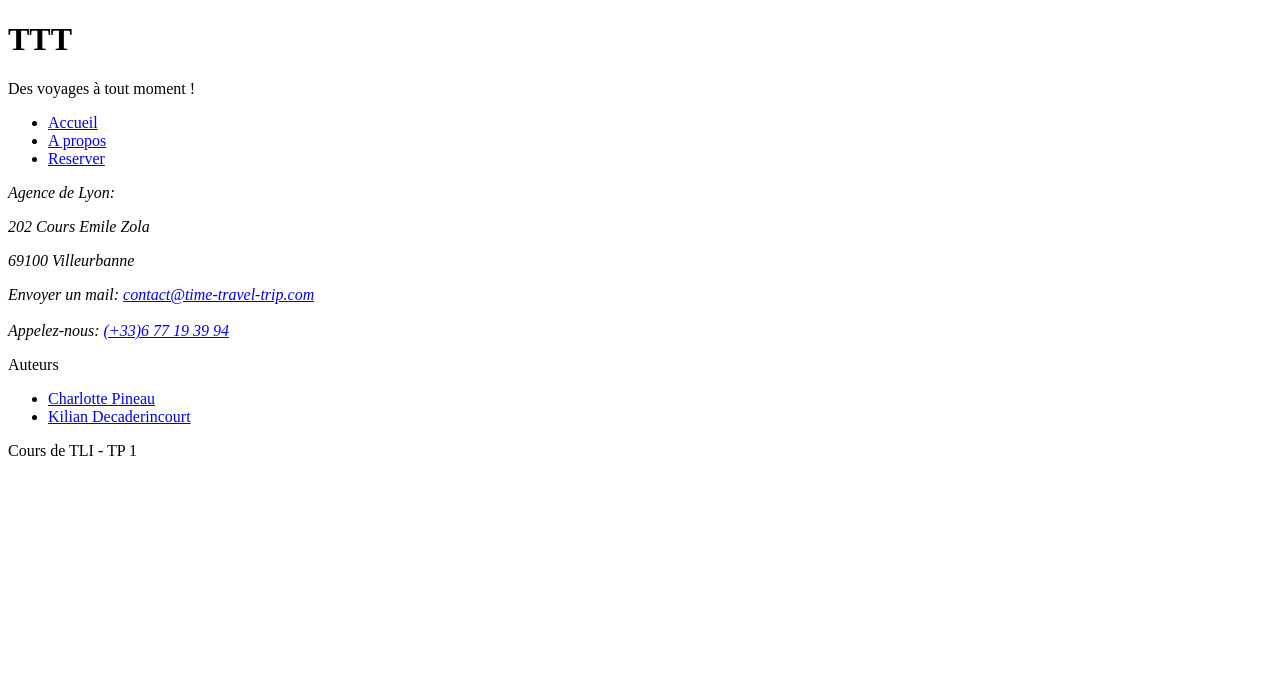
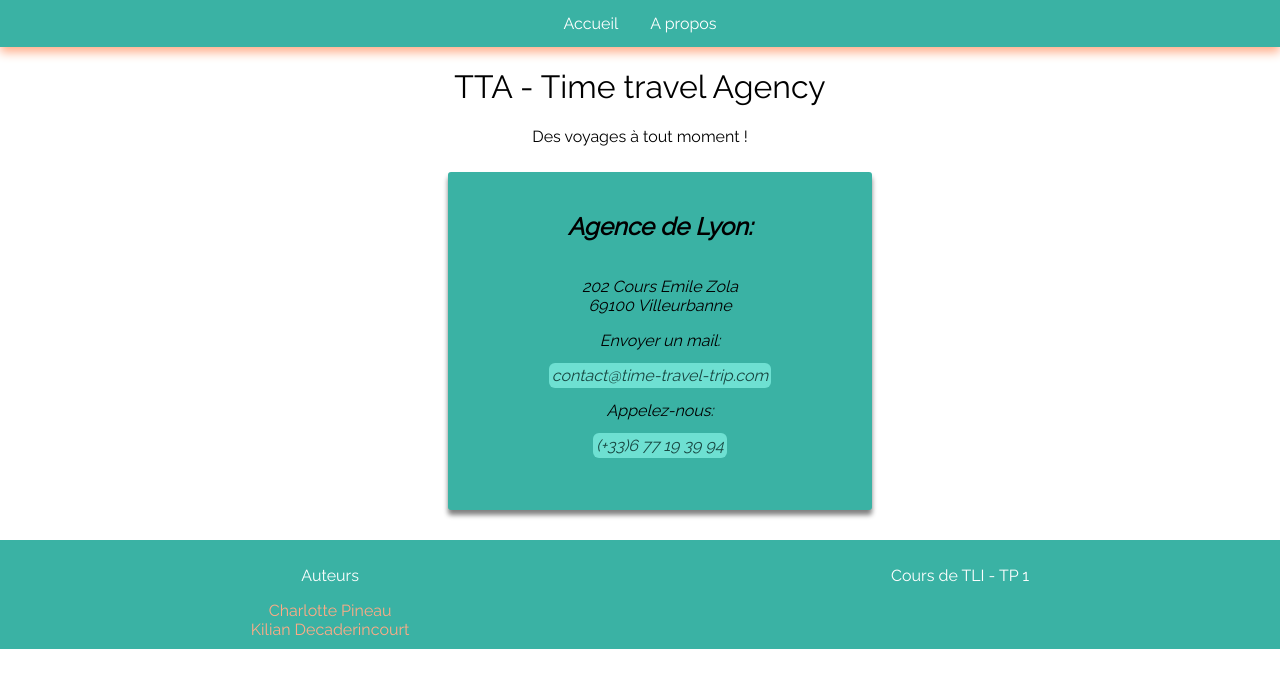
Before and after one commit to charli-pn/TLI-CPE, a plain HTML site: page contact.html in a window 1280 px wide. Drawn offline with Linux system fonts and the light colour scheme.

Commit message:
update style

```diff
--- a/contact.html
+++ b/contact.html
@@ -1,40 +1,46 @@
 <!DOCTYPE html>
 <html>
+
 <head>
     <title>Agence voyage</title>
+    <meta charset="utf-8">
+    <link rel="stylesheet" href="style.css">
+    <link href="https://fonts.googleapis.com/css?family=Raleway|Roboto" rel="stylesheet">
 </head>
+
 <body>
     <header>
-			<h1>TTT</h1>
+        <nav>
+            <a href="index.html">Accueil</a>
+            <a href="contact.html">A propos</a>
+        </nav>
+
+        <h1>TTA - Time travel Agency</h1>
         <p>Des voyages à tout moment !</p>
-			<nav>
-				<ul>
-					<li><a href="index.html">Accueil</a></li>
-					<li><a href="contact.html">A propos</a></li>
-					<li><a href="reservation.html">Reserver</a></li>
-				</ul>
-			</nav>
     </header>
-		<address>
-			<p>Agence de Lyon:</p>
-			<p>202 Cours Emile Zola</p>
-			<p>69100 Villeurbanne</p>
+    <address class="teal">
+        <h2>Agence de Lyon:</h2>
+        <p>202 Cours Emile Zola
+            <br>69100 Villeurbanne</p>
+        <span>
             <label>Envoyer un mail: </label>
-			<a href="mailto:contact@time-travel-trip.com?subject='Demande de renseignements'&body=Bonjour, je souhaiterais obtenir des renseignements
-			sur">contact@time-travel-trip.com</a>
-			<br/>
-			<br/>
+            <p><a class="light-blue" href="mailto:contact@time-travel-trip.com?subject='Demande de renseignements'&body=Bonjour, je souhaiterais obtenir des renseignements sur">contact@time-travel-trip.com</a></p>
+        </span>
         <label>Appelez-nous: </label>
-			<a href="tel:+33677193994">(+33)6 77 19 39 94</a><br/>
+        <p><a class="light-blue" href="tel:+33677193994">(+33)6 77 19 39 94</a>
+        </p><br />
 
     </address>
     <footer>
+        <div>
             <p>Auteurs</p>
-			<ul>
-				<li><a href="#">Charlotte Pineau</a></li>
-				<li><a href="#">Kilian Decaderincourt</a></li>
-			</ul>
+            <div class="liste">
+                <a href="#">Charlotte Pineau</a>
+                <a href="#">Kilian Decaderincourt</a>
+            </div>
+        </div>
         <p>Cours de TLI - TP 1</p>
     </footer>
 </body>
+
 </html>
--- a/style.css
+++ b/style.css
@@ -1,18 +1,54 @@
+/*
+Fonts : Raleway, Roboto
+Couleurs :
+    #3AB2A4
+    #91FFF1
+    #00FFE0
+    #B25E39
+    #FFAB86
+*/
+
 body {
-    font-family: sans-serif;
+    color: black;
+    font-family: "Raleway", sans-serif;
+    margin: 0;
+    padding: 0;
+}
+
+h1 {
+    font-weight: 100;
+}
+
+a {
+    text-decoration: none;
+    color: inherit;
+}
+
+a:hover {
+    color: white;
+}
+
+.teal {
+    background-color: #3AB2A4;
+}
+
+.light-blue {
+    background-color: #91FFF1;
+    opacity: 0.6;
 }
 
 /* Header */
 
 header {
-    color: gray;
     text-align: center;
+    padding-bottom: 10px;
 }
 
 nav {
-    background-color: grey;
+    background-color: #3AB2A4;
     display: flex;
     justify-content: center;
+    box-shadow: 0 5px 10px #FFAB86;
 }
 
 nav a {
@@ -21,12 +57,24 @@ nav a {
     text-decoration: none;
 }
 
+nav a:hover {
+    background-color: #91FFF1;
+    color: #3AB2A4
+}
+
 /* Footer */
 footer {
-    background-color: grey;
+    background-color: #3AB2A4;
     color: white;
     display: flex;
     justify-content: space-around;
+    padding: 10px;
+    text-align: center;
+    margin-top: auto;
+}
+
+footer a {
+    color: #FFAB86;
 }
 
 .liste {
@@ -34,9 +82,16 @@ footer {
     flex-direction: column;
 }
 
+/* Destinations */
+.destinations h2 {
+    text-align: center;
+}
+
 /* Card */
 .card {
     box-shadow: 0 4px 8px 0 rgba(0, 0, 0, 0.2);
+    display: flex;
+    flex-direction: column;
     margin: 20px;
     transition: 0.3s;
     width: 25%;
@@ -50,11 +105,20 @@ footer {
 
 .card-content {
     padding: 2px 16px;
+    text-align: center;
 }
 
-/*
-.card-action {}
-*/
+.card-content h3 {}
+
+
+.card-action {
+    background-color: #B25E39;
+    color: #FFAB86;
+    margin-top: auto;
+    padding: 10px;
+    text-align: center;
+
+}
 
 .row {
     display: flex;
@@ -62,3 +126,27 @@ footer {
     flex-flow: row wrap;
     justify-content: space-around;
 }
+
+/* Contact */
+address {
+    padding: 20px;
+    text-align: center;
+    display: flex;
+    justify-content: center;
+    flex-direction: column;
+    box-shadow: 0 5px 5px gray;
+    width: 30%;
+    margin-bottom: 30px;
+    margin-left: 35%;
+    border-radius: 3px;
+}
+
+address a {
+    padding: 3px;
+    border-radius: 6px;
+}
+
+address a:hover {
+    color: #3AB2A4;
+    opacity: 1;
+}
```
Also changed, not shown: header.html (+7 -7 lines), index.html (+21 -7 lines), img/futur.jpg. Lines whose indentation alone changed are shown as unchanged.
